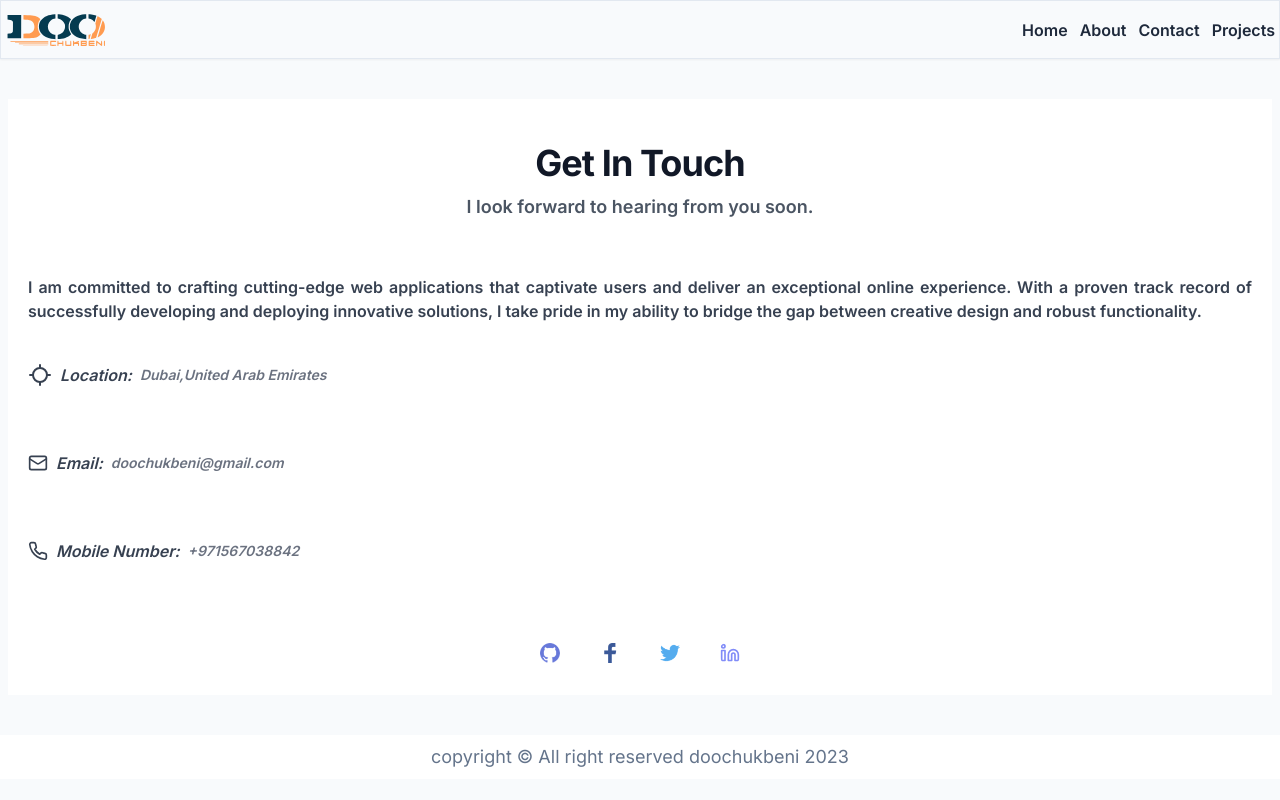
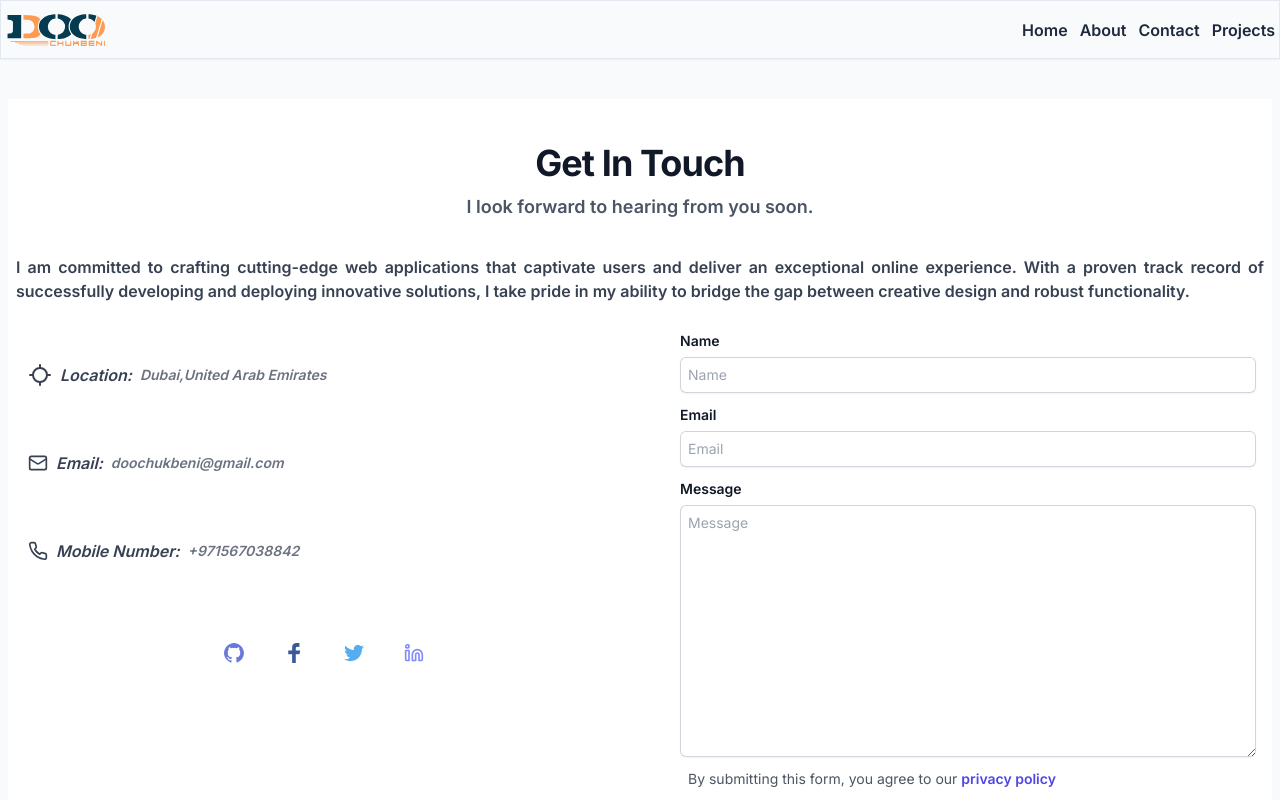
Before and after one commit to Doochukbeni/portfolio, a Next.js app: page /contact in a window 1280 px wide. Shown: the top 800 px of the page. Built offline with nearby package versions, Linux system fonts and the light colour scheme.

Commit message:
add nodemailer and contact form

```diff
--- a/package.json
+++ b/package.json
@@ -14,15 +14,18 @@
     "@types/react": "18.2.21",
     "@types/react-dom": "18.2.7",
     "autoprefixer": "10.4.15",
+    "axios": "^1.5.0",
     "class-variance-authority": "^0.7.0",
     "clsx": "^2.0.0",
     "eslint": "8.48.0",
     "eslint-config-next": "13.4.19",
     "lucide-react": "^0.274.0",
     "next": "13.4.19",
+    "nodemailer": "^6.9.4",
     "postcss": "8.4.29",
     "react": "18.2.0",
     "react-dom": "18.2.0",
+    "react-hot-toast": "^2.4.1",
     "tailwind-merge": "^1.14.0",
     "tailwindcss": "3.3.3",
     "tailwindcss-animate": "^1.0.7",
--- /dev/null
+++ b/src/app/api/mailer/route.ts
@@ -0,0 +1,57 @@
+import { NextRequest, NextResponse } from "next/server";
+
+const nodemailer = require("nodemailer");
+
+export async function POST(req: NextRequest, res: NextResponse) {
+  const body = await req.json();
+
+  const { name, email, message } = body;
+  console.log(email, name, message);
+
+  if (!name) {
+    return new NextResponse("name is require", { status: 4001 });
+  }
+  if (!email) {
+    return new NextResponse("email is require", { status: 4001 });
+  }
+  if (!message) {
+    return new NextResponse("message is require", { status: 4001 });
+  }
+
+  try {
+    const transporter = nodemailer.createTransport({
+      host: "smtp.gmail.com",
+      port: 465,
+      secure: true,
+      auth: {
+        user: process.env.GOOGLE_CLIENT_EMAIL,
+        pass: process.env.GOOGLE_CLIENT_PASSWORD,
+      },
+    });
+
+    const info = await transporter.sendMail({
+      from: email, // sender address
+      to: process.env.GOOGLE_CLIENT_EMAIL, // list of receivers
+      replyTo: email,
+      subject: ` Portfolio Message From ${name}`, // Subject line
+
+      html: `
+          <div>
+          <h2>This message is from ${name} with email Address ${email}</h2>
+          <h3>${message}</h3>
+          </div>
+        `, // html body
+    });
+
+    console.log("Message sent: %s", info.messageId);
+    // Message sent: <b658f8ca-6296-ccf4-8306-87d57a0b4321@example.com>
+
+    // main().catch(console.error);
+
+    return new NextResponse("message sent successfully", { status: 200 });
+  } catch (error) {
+    console.log(error);
+
+    return new NextResponse("nodemailer Api error", { status: 500 });
+  }
+}
--- a/src/app/contact/page.tsx
+++ b/src/app/contact/page.tsx
@@ -1,5 +1,6 @@
 "use client";
 
+import ContactForm from "@/components/ContactForm";
 import { Linkedin, Locate, Mail, Phone } from "lucide-react";
 import Image from "next/image";
 
@@ -12,15 +13,15 @@ const Contact = () => {
       <p className="mt-2 mb-8 text-lg font-semibold leading-8 text-gray-600">
         I look forward to hearing from you soon.
       </p>
+      <h2 className="text-l font-semibold  text-gray-700  text-justify sm:text-l">
+        I am committed to crafting cutting-edge web applications that captivate
+        users and deliver an exceptional online experience. With a proven track
+        record of successfully developing and deploying innovative solutions, I
+        take pride in my ability to bridge the gap between creative design and
+        robust functionality.
+      </h2>
       <div className="flex flex-col sm:flex-row gap-10">
         <div className="flex-1 text-start py-5 px-3">
-          <h2 className="text-l font-semibold  text-gray-700  text-justify sm:text-l">
-            I am committed to crafting cutting-edge web applications that
-            captivate users and deliver an exceptional online experience. With a
-            proven track record of successfully developing and deploying
-            innovative solutions, I take pride in my ability to bridge the gap
-            between creative design and robust functionality.
-          </h2>
           <address className="text-gray-700 flex items-center font-semibold gap-2 mt-10">
             <Locate /> Location: {""}
             <span className="text-sm text-gray-500">
@@ -75,6 +76,9 @@ const Contact = () => {
             </a>
           </div>
         </div>
+        <div className="flex-1">
+          <ContactForm />
+        </div>
       </div>
     </section>
   );
--- a/src/app/layout.tsx
+++ b/src/app/layout.tsx
@@ -1,6 +1,7 @@
 import { cn } from "@/lib/utils";
 import "./globals.css";
 import type { Metadata } from "next";
+import { Toaster } from "react-hot-toast";
 import { Inter } from "next/font/google";
 import Navbar from "@/components/Navbar";
 import Footer from "@/components/Footer";
@@ -33,6 +34,7 @@ export default function RootLayout({
           inter.className
         )}
       >
+        <Toaster />
         <Navbar />
         <div className="max-w-7xl mx-auto px-2 py-10 h-full bg-slate-50 dark:bg-slate-900 w-full text-slate-900 dark:text-slate-300 ">
           {children}
--- /dev/null
+++ b/src/components/ContactForm.tsx
@@ -0,0 +1,145 @@
+"use client";
+
+import axios from "axios";
+import Link from "next/link";
+import { useState } from "react";
+import { toast } from "react-hot-toast";
+import { Button } from "./ui/Button";
+
+const ContactForm = () => {
+  const [name, setName] = useState("");
+  const [email, setEmail] = useState("");
+  const [message, setMessage] = useState("");
+  const [loading, setLoading] = useState(false);
+
+  console.log(name, email, message);
+
+  const handleSubmit = async (ev: any) => {
+    ev.preventDefault();
+    if (!name) {
+      return toast("Name is required");
+    }
+    if (!email) {
+      return toast("Email is required");
+    }
+    if (!message) {
+      return toast("Message is required");
+    }
+
+    try {
+      setLoading(true);
+      await axios.post(
+        "http://localhost:3000/api/mailer",
+        JSON.stringify({ name, email, message }),
+        {
+          headers: {
+            "Content-Type": "application/json",
+          },
+        }
+      );
+      setName("");
+      setEmail("");
+      setMessage("");
+      toast.success("message sent successfully");
+    } catch (error) {
+      toast.error("something went wrong, try again");
+    } finally {
+      setLoading(false);
+    }
+  };
+  return (
+    <div className="mx-auto max-w-3xl">
+      <form
+        onSubmit={handleSubmit}
+        className="mx-auto max-w-full mt-0 p-2 text-start sm:mt-2"
+      >
+        <div className="sm:col-span-2 mt-2.5">
+          <label
+            htmlFor="name"
+            className="block text-sm font-semibold leading-6 text-gray-900"
+          >
+            Name
+          </label>
+          <div className="mt-1">
+            <input
+              type="text"
+              value={name}
+              autoComplete="off"
+              onChange={(e) => setName(e.target.value)}
+              required
+              name="name"
+              placeholder="Name"
+              className="block w-full rounded-md border-0 px-2 py-1.5 text-gray-900 shadow-sm ring-1 ring-inset ring-gray-300 placeholder:text-gray-400 focus:outline-none focus:ring-2 focus:ring-inset focus:ring-slate-400 sm:text-sm sm:leading-6"
+            />
+          </div>
+        </div>
+
+        <div className="sm:col-span-2 mt-2.5">
+          <label
+            htmlFor="email"
+            className="block capitalize text-sm font-semibold leading-6 text-gray-900"
+          >
+            Email
+          </label>
+          <div className="mt-1">
+            <input
+              type="email"
+              required
+              value={email}
+              autoComplete="off"
+              onChange={(e) => setEmail(e.target.value)}
+              id="email"
+              name="email"
+              placeholder="Email"
+              className="block w-full rounded-md border-0 px-2 py-1.5 text-gray-900 shadow-sm ring-1 ring-inset ring-gray-300 placeholder:text-gray-400 focus:outline-none focus:ring-2 focus:ring-inset focus:ring-slate-400 sm:text-sm sm:leading-6"
+            />
+          </div>
+        </div>
+
+        <div className="sm:col-span-2 mt-2.5">
+          <label
+            htmlFor="message"
+            className="block text-sm font-semibold leading-6 text-gray-900"
+          >
+            Message
+          </label>
+          <div className="mt-1">
+            <textarea
+              name="message"
+              id="message"
+              value={message}
+              autoComplete="off"
+              onChange={(e) => setMessage(e.target.value)}
+              placeholder="Message"
+              cols={30}
+              rows={10}
+              className="block w-full rounded-md border-0 px-2 py-1.5 text-gray-900 shadow-sm ring-1 ring-inset ring-gray-300 placeholder:text-gray-400 focus:outline-none focus:ring-2 focus:ring-inset focus:ring-slate-400 sm:text-sm sm:leading-6"
+            ></textarea>
+          </div>
+        </div>
+        <div className="flex mt-2.5 gap-x-4 sm:col-span-2">
+          <label
+            className="text-sm  pl-2 leading-6 text-gray-600"
+            id="switch-1-label"
+          >
+            By submitting this form, you agree to our
+            <Link href="/" className="font-semibold text-indigo-600 ml-1">
+              privacy&nbsp;policy
+            </Link>
+          </label>
+        </div>
+
+        <Button
+          type="submit"
+          disabled={loading}
+          onClick={handleSubmit}
+          className="w-full my-4 dark:bg-slate-200"
+        >
+          Send
+        </Button>
+      </form>
+    </div>
+  );
+};
+
+export default ContactForm;
```
Also changed, not shown: src/type.ts (deleted), 2 other files (tests, documents, lock files or other folders).
